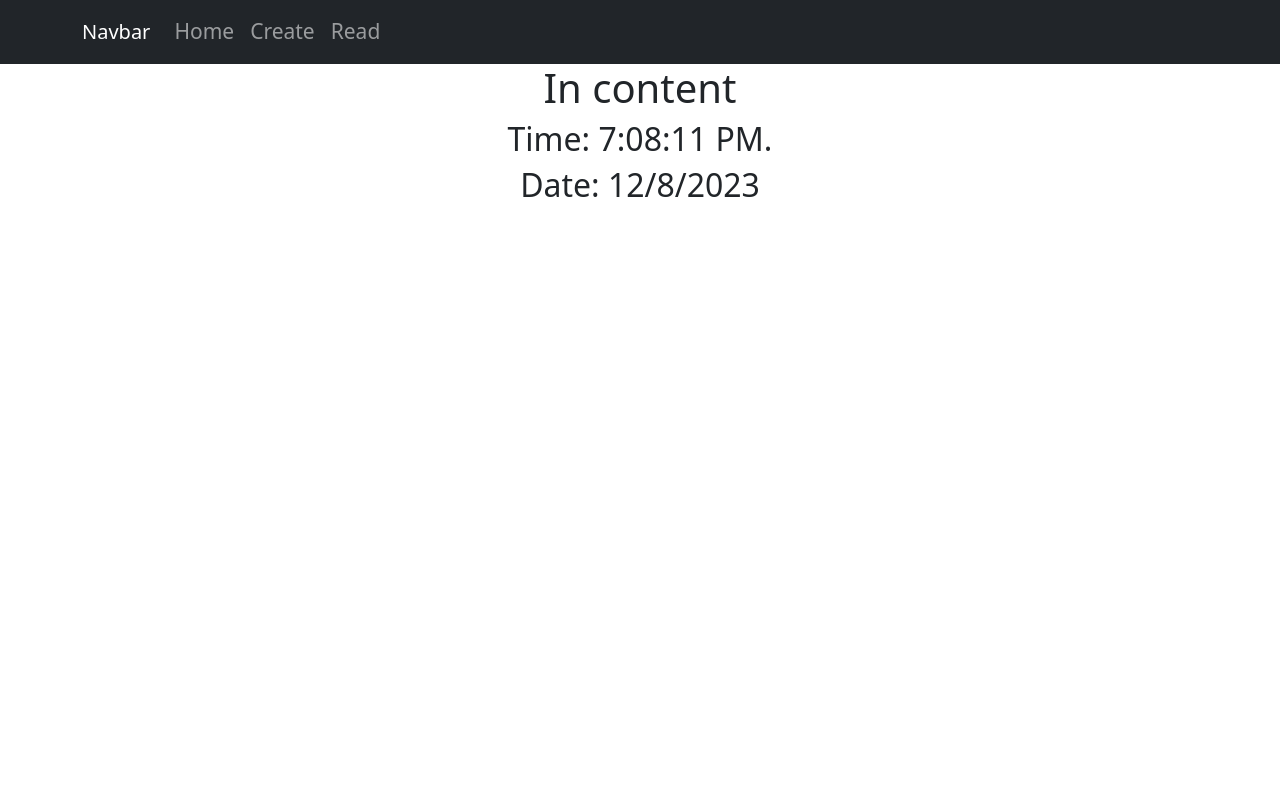
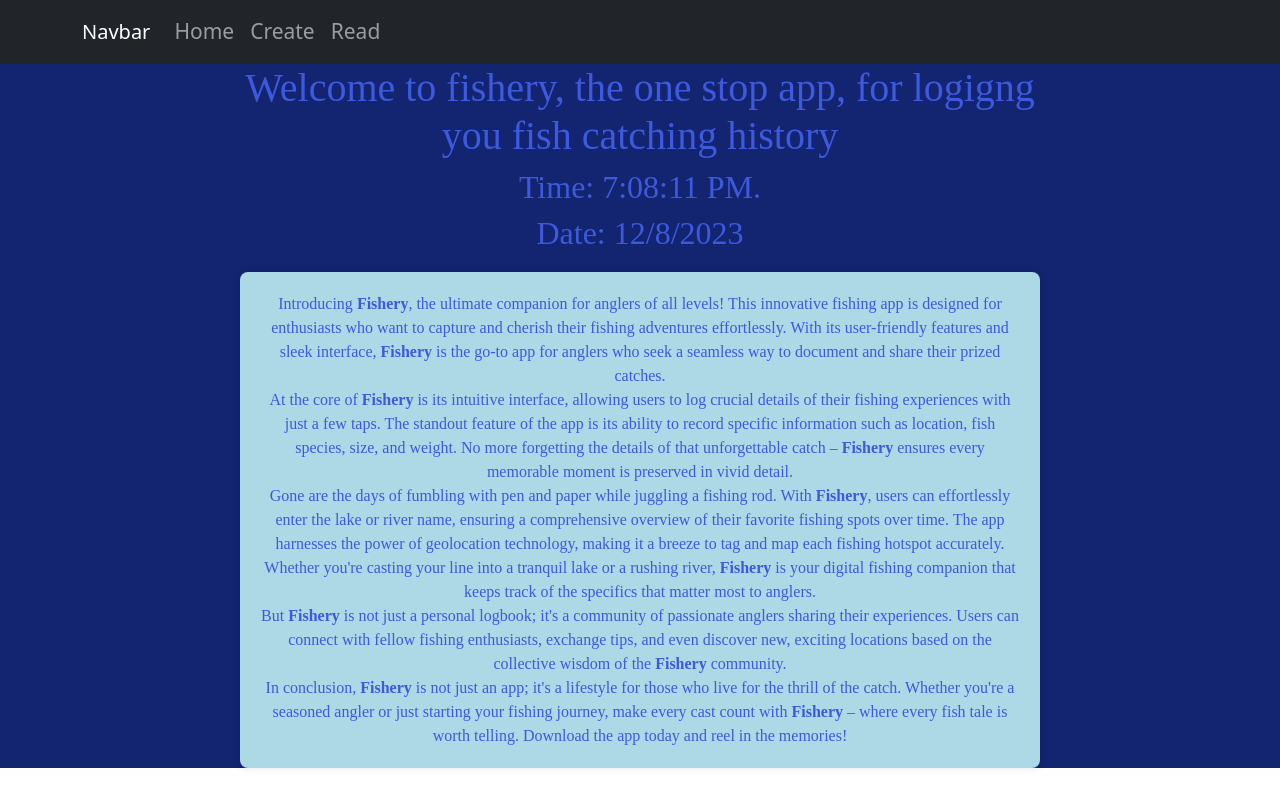
Before and after one commit to AaronCronnelly/Fishery, a React (Create React App) app in the folder fishery/: page / in a window 1280 px wide. Built offline with nearby package versions, Linux system fonts and the light colour scheme.

Commit message:
Finished work for now on the home page, now going to work on the create page and backend server

```diff
--- a/fishery/src/App.css
+++ b/fishery/src/App.css
@@ -14,7 +14,7 @@
 }
 
 .App-header {
-  background-color: #282c34;
+  background-color: #132471;
   min-height: 10px;
   display: flex;
   flex-direction: column;
--- /dev/null
+++ b/fishery/src/componets/Content.css
@@ -0,0 +1,17 @@
+.content-header{
+    font-family: 'Kalnia', serif;
+    background-color: #132471;
+    color: #3D59DD;
+    text-align: center;
+    margin: 0;
+    padding: 0;
+}
+
+#about{
+    max-width: 800px;
+    margin: 20px auto;
+    padding: 20px;
+    background-color: lightblue;
+    border-radius: 8px;
+    box-shadow: 0 0 10px rgba(0, 0, 0, 0.1);
+}
--- a/fishery/src/componets/Content.js
+++ b/fishery/src/componets/Content.js
@@ -1,10 +1,23 @@
+import './Content.css';
 function Content() {
     return (
         // console.log("In content file")
-        <div>
-            <h1>In content</h1>
+        <div className='content-header'>
+            <h1>Welcome to fishery, the one stop app, for logigng<br>
+            </br>you fish catching history</h1>
             <h2>Time: {new Date().toLocaleTimeString()}.</h2>
             <h2>Date: {new Date().toLocaleDateString()}</h2>
+            <p id='about'>
+            Introducing <strong>Fishery</strong>, the ultimate companion for anglers of all levels! This innovative fishing app is designed for enthusiasts who want to capture and cherish their fishing adventures effortlessly. With its user-friendly features and sleek interface, <strong>Fishery</strong> is the go-to app for anglers who seek a seamless way to document and share their prized catches.
+            <br></br>
+            At the core of <strong>Fishery</strong> is its intuitive interface, allowing users to log crucial details of their fishing experiences with just a few taps. The standout feature of the app is its ability to record specific information such as location, fish species, size, and weight. No more forgetting the details of that unforgettable catch – <strong>Fishery</strong> ensures every memorable moment is preserved in vivid detail.
+            <br></br>
+            Gone are the days of fumbling with pen and paper while juggling a fishing rod. With <strong>Fishery</strong>, users can effortlessly enter the lake or river name, ensuring a comprehensive overview of their favorite fishing spots over time. The app harnesses the power of geolocation technology, making it a breeze to tag and map each fishing hotspot accurately. Whether you're casting your line into a tranquil lake or a rushing river, <strong>Fishery</strong> is your digital fishing companion that keeps track of the specifics that matter most to anglers.
+            <br></br>
+            But <strong>Fishery</strong> is not just a personal logbook; it's a community of passionate anglers sharing their experiences. Users can connect with fellow fishing enthusiasts, exchange tips, and even discover new, exciting locations based on the collective wisdom of the <strong>Fishery</strong> community.
+            <br></br>
+            In conclusion, <strong>Fishery</strong> is not just an app; it's a lifestyle for those who live for the thrill of the catch. Whether you're a seasoned angler or just starting your fishing journey, make every cast count with <strong>Fishery</strong> – where every fish tale is worth telling. Download the app today and reel in the memories!
+            </p>
         </div>
     );
 }
```
